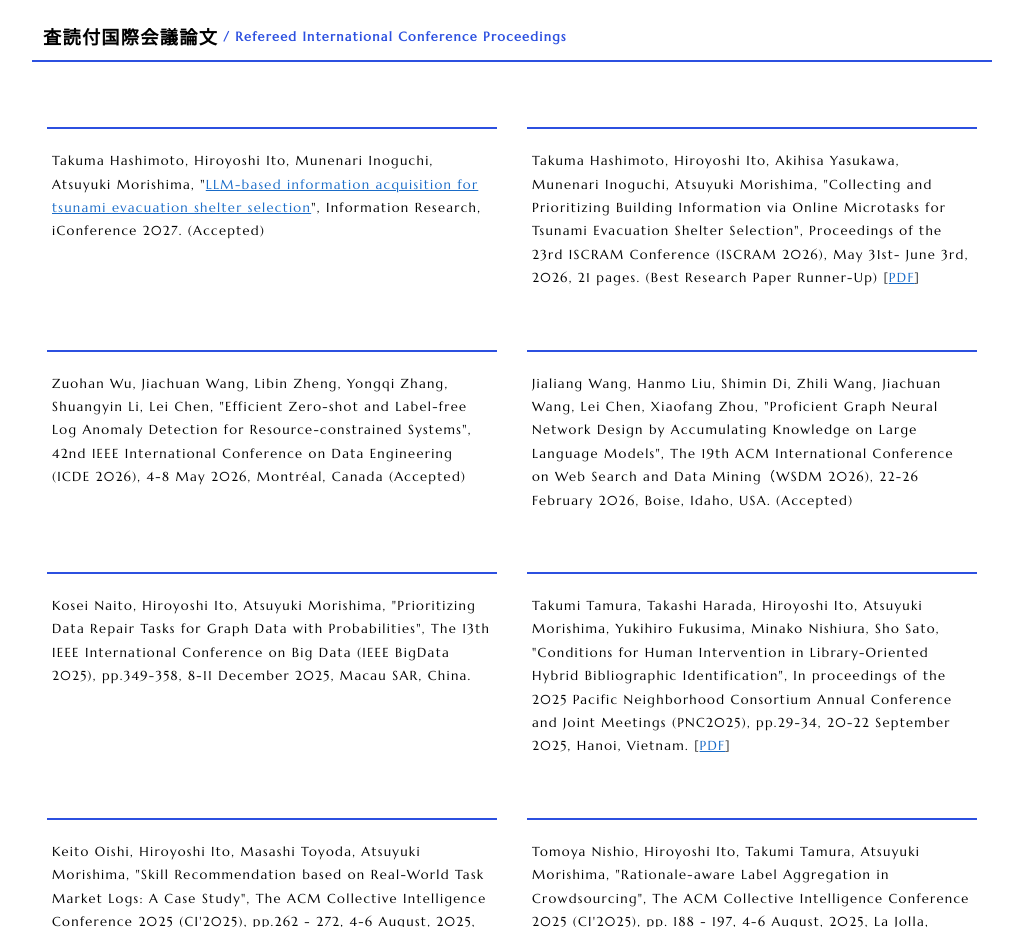
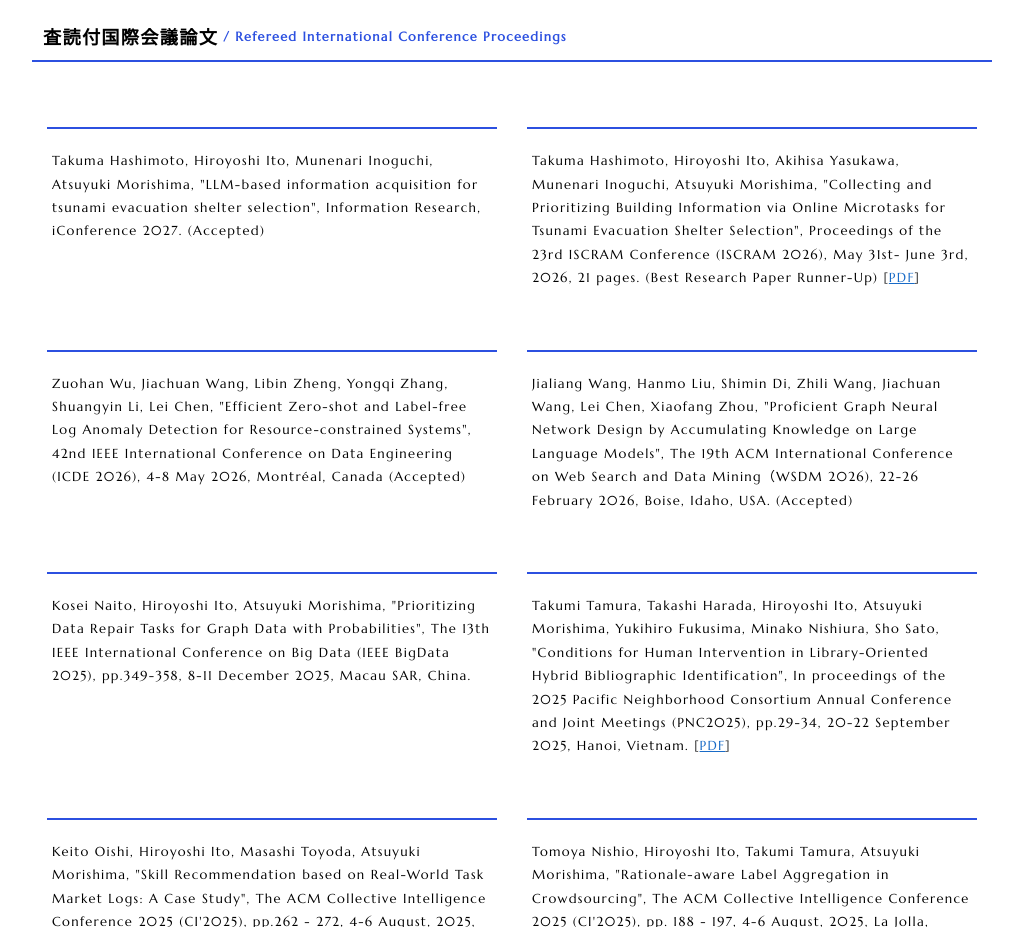
Before and after one commit to crowd4u/fusioncomplab, a plain HTML site: page docs/publications.html in a window 1280 px wide. Shown: the part 3580-4507 px from the top of the page, without its empty margins (128-1151 px from the left). Drawn offline with Linux system fonts and the light colour scheme.

Commit message:
Remove the link from the iConference 2027 publication title

```diff
--- a/docs/publications.html
+++ b/docs/publications.html
@@ -513,7 +513,7 @@
                     <ul>
                       <li lang="en">
                         Takuma Hashimoto, Hiroyoshi Ito, Munenari Inoguchi, Atsuyuki Morishima,
-                        "<a href="accepted_papers/iConference2027.html">LLM-based information acquisition for tsunami evacuation shelter selection</a>",
+                        "LLM-based information acquisition for tsunami evacuation shelter selection",
                         Information Research, iConference 2027. (Accepted)
                       </li>
 
```
